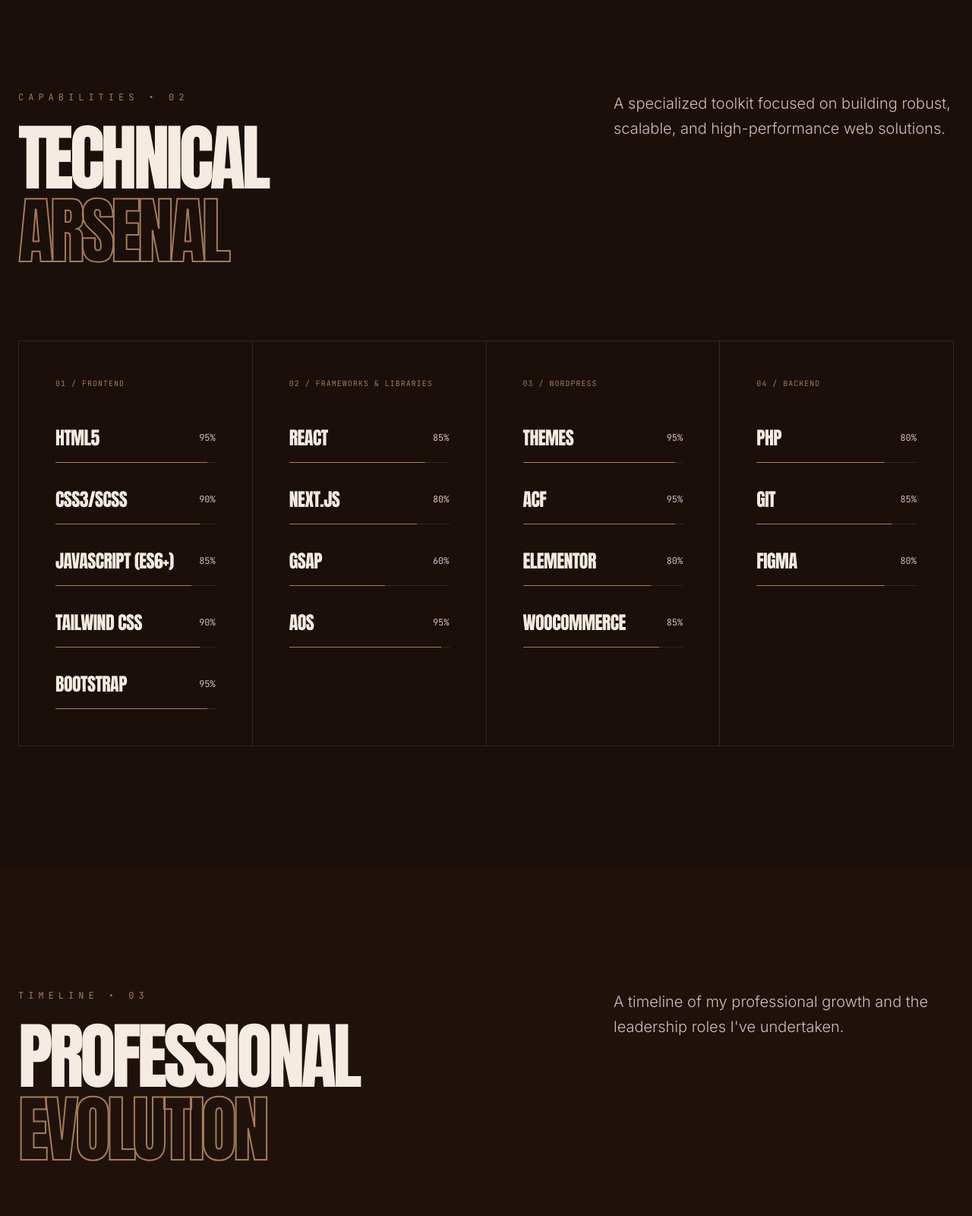
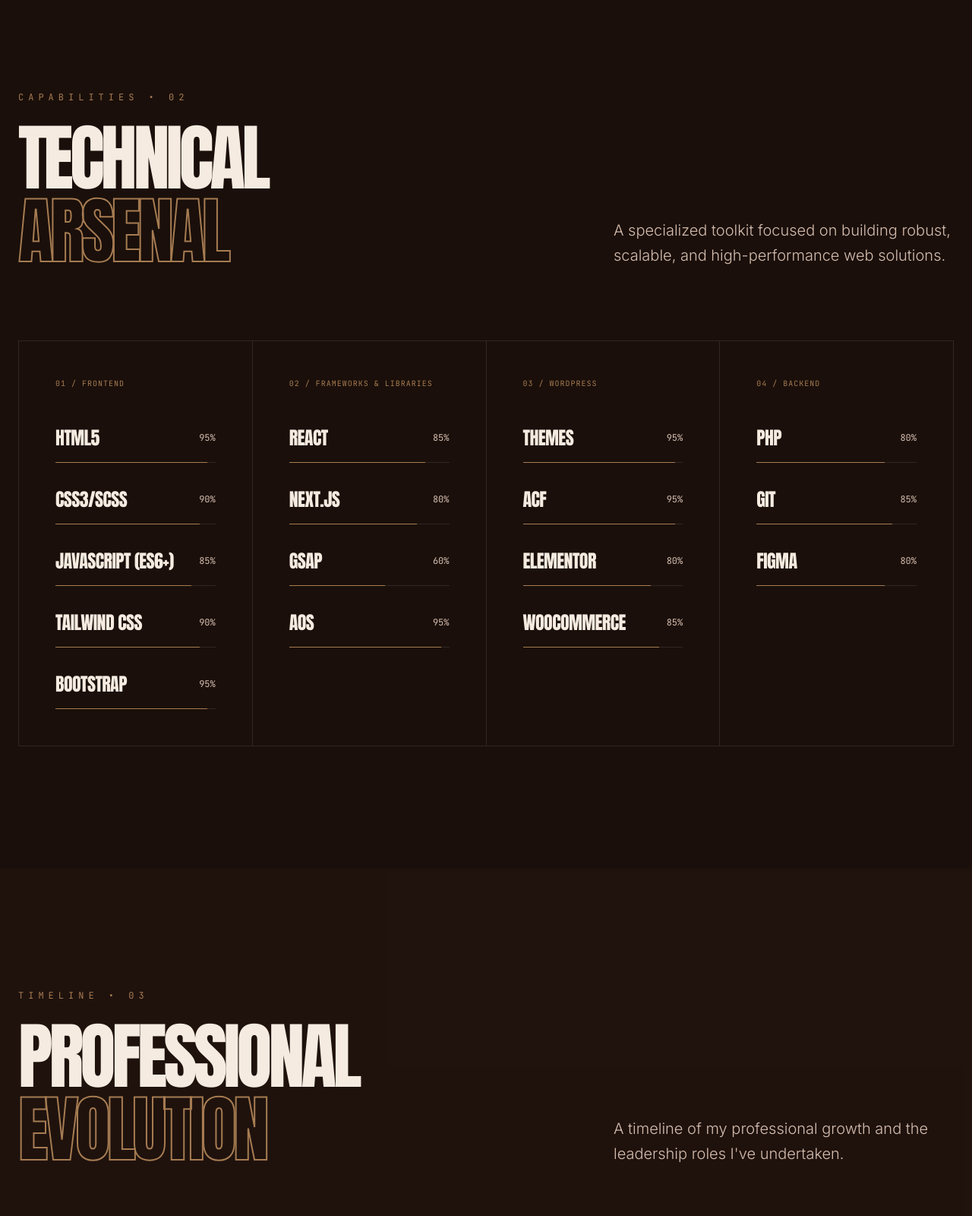
Before and after one commit to Umair-Shxad/Portfolio, a plain HTML site: page index.html in a window 1280 px wide. Shown: the part 1900-3500 px from the top of the page at 76% size. Drawn offline with nearby package versions, Linux system fonts and the light colour scheme.

Commit message:
V2: fix title issue

```diff
--- a/index.html
+++ b/index.html
@@ -355,7 +355,7 @@
         <!-- Skills Section -->
         <section id="skills" class="section-padding relative bg-background">
             <div class="container mx-auto px-6">
-                <div class="flex flex-col md:flex-row justify-between mb-24 gap-8">
+                <div class="flex flex-col md:flex-row md:items-end justify-between mb-24 gap-8">
                     <div class="max-w-2xl reveal">
                         <span class="text-xs font-mono uppercase tracking-[0.5em] text-primary mb-6 block">
                             Capabilities • 02
@@ -598,7 +598,7 @@
         <!-- Experience Section -->
         <section id="experience" class="section-padding relative overflow-hidden bg-muted/30">
             <div class="container mx-auto px-6">
-                <div class="flex flex-col md:flex-row justify-between mb-24 gap-8">
+                <div class="flex flex-col md:flex-row md:items-end justify-between mb-24 gap-8">
                     <div class="max-w-2xl reveal">
                         <span class="text-xs font-mono uppercase tracking-[0.5em] text-primary mb-6 block">
                             Timeline • 03
@@ -704,7 +704,7 @@
         <!-- Projects Section -->
         <section id="projects" class="section-padding relative bg-background overflow-hidden">
             <div class="container mx-auto px-6">
-                <div class="flex flex-col md:flex-row justify-between mb-24 gap-8">
+                <div class="flex flex-col md:flex-row md:items-end justify-between mb-24 gap-8">
                     <div class="max-w-2xl reveal">
                         <span class="text-xs font-mono uppercase tracking-[0.5em] text-primary mb-6 block">
                             Portfolio • 04
```
